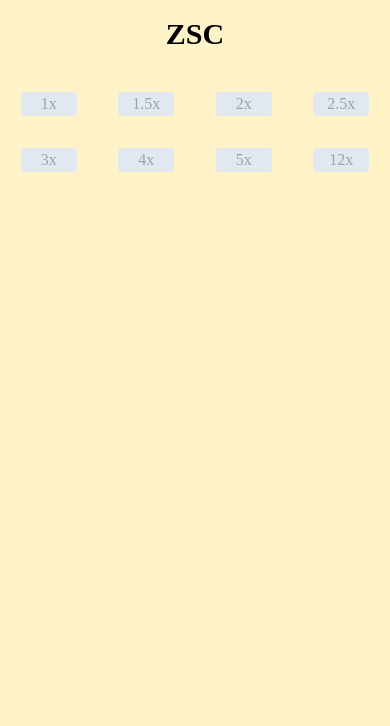
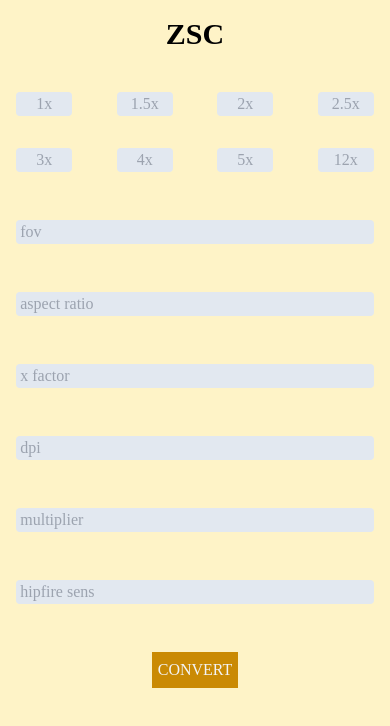
Before and after one commit to qnpham/siege-sens-calculator, a React (Create React App) app in the folder app/: page / in a window 390 px wide. Shown: the top 726 px of the page. Built offline with nearby package versions, Linux system fonts and the light colour scheme.

Commit message:
finished mobile screen

```diff
--- a/app/src/App.tsx
+++ b/app/src/App.tsx
@@ -3,11 +3,12 @@ import "./App.css";
 
 function App() {
   return (
-    <main className="bg-amber-100 h-screen font-source ">
+    <main className="bg-amber-100 h-screen font-source w-full ">
+      <div className="w-11/12 m-auto">
         <div className="header">
           <h1 className="text-center pt-4 text-3xl font-semibold">ZSC</h1>
         </div>
-      <div className="flex flex-wrap justify-around pt-10">
+        <div className="flex flex-wrap justify-between pt-10">
           <input
             type="text"
             className="rounded w-14 bg-slate-200 text-center"
@@ -29,7 +30,7 @@ function App() {
             placeholder="2.5x"
           />
         </div>
-      <div className="flex flex-wrap justify-around pt-8">
+        <div className="flex flex-wrap justify-between pt-8">
           <input
             type="text"
             className="rounded w-14 bg-slate-200 text-center"
@@ -51,6 +52,54 @@ function App() {
             placeholder="12x"
           />
         </div>
+        <div className="pt-12">
+          <input
+            type="text"
+            className="rounded bg-slate-200 w-full pl-1"
+            placeholder="fov"
+          />
+        </div>
+        <div className="pt-12">
+          <input
+            type="text"
+            className="rounded bg-slate-200 w-full pl-1"
+            placeholder="aspect ratio"
+          />
+        </div>
+        <div className="pt-12">
+          <input
+            type="text"
+            className="rounded bg-slate-200 w-full pl-1"
+            placeholder="x factor"
+          />
+        </div>
+        <div className="pt-12">
+          <input
+            type="text"
+            className="rounded bg-slate-200 w-full pl-1"
+            placeholder="dpi"
+          />
+        </div>
+        <div className="pt-12">
+          <input
+            type="text"
+            className="rounded bg-slate-200 w-full pl-1"
+            placeholder="multiplier"
+          />
+        </div>
+        <div className="pt-12">
+          <input
+            type="text"
+            className="rounded bg-slate-200 w-full pl-1"
+            placeholder="hipfire sens"
+          />
+        </div>
+        <div className="button-container text-center">
+          <button className="bg-yellow-600 text-gray-100 p-1.5 mt-12">
+            CONVERT
+          </button>
+        </div>
+      </div>
     </main>
   );
 }
```
Lines whose indentation alone changed are shown as unchanged.
